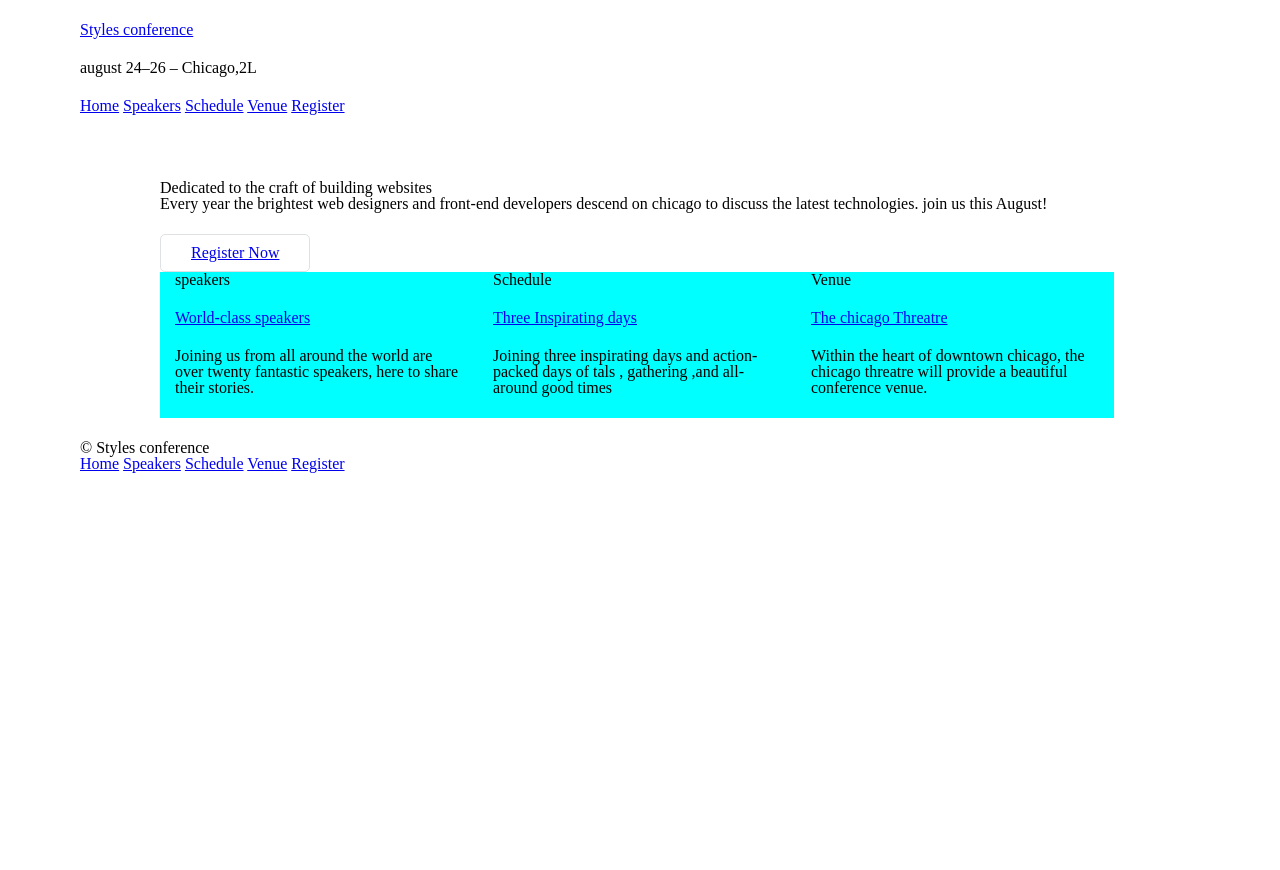
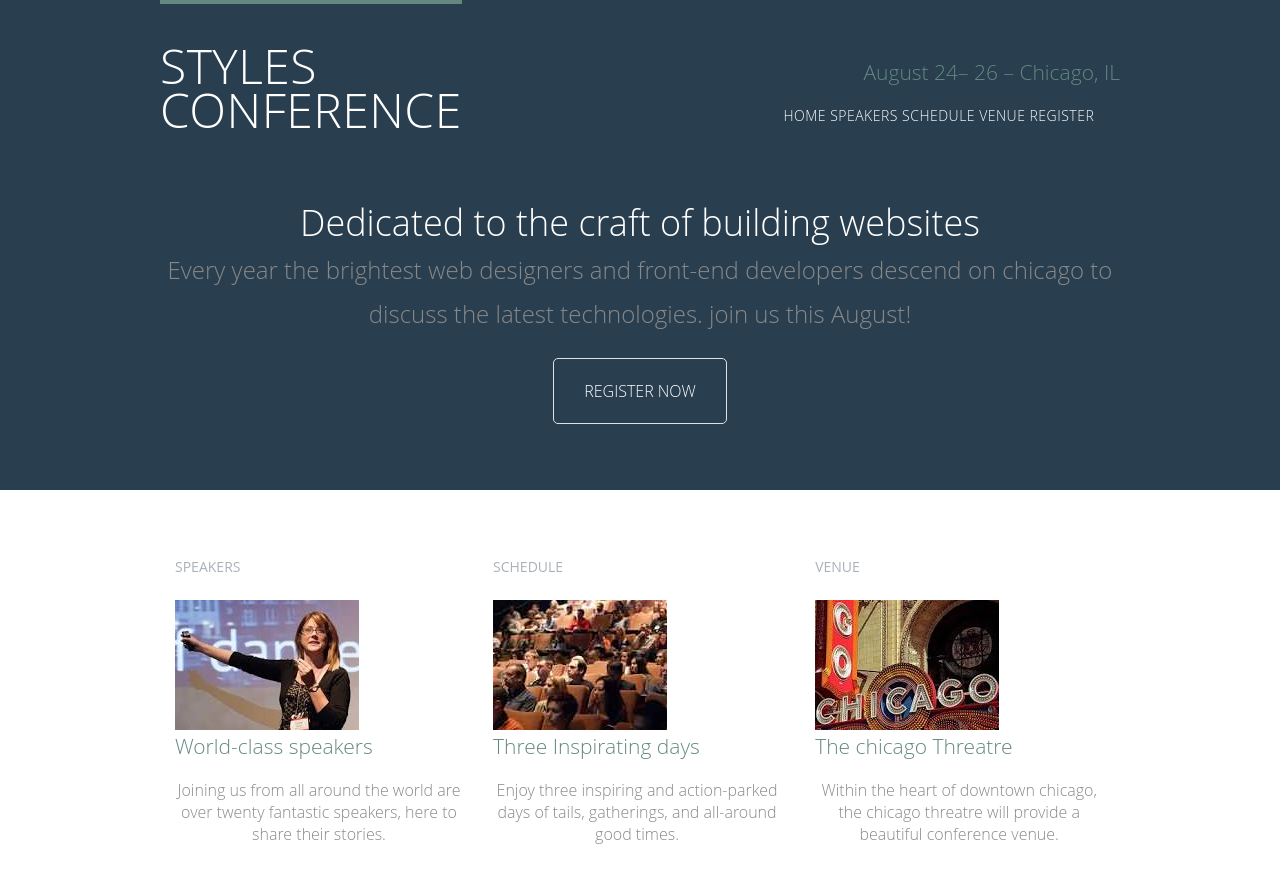
Before and after one commit to Mr-Ebong/Styles_conferences-oct-2023, a plain HTML site: page index.html in a window 1280 px wide. Shown: the top 870 px of the page. Before the commit the page ends 800 px from the top, so only its background shows below. Drawn offline with Linux system fonts and the light colour scheme.

Commit message:
creating styles conference web site

```diff
--- a/assets/stylesheets/main.css
+++ b/assets/stylesheets/main.css
@@ -1,6 +1,6 @@
  /* http://meyerweb.com/eric/tools/css/reset/
    v2.0 | 20110126
-   License: none (public domain) */
+   Lice se: none (public domain) */
 
 
 html, body, div, span, applet, object, iframe,
@@ -22,6 +22,7 @@ time, mark, audio, video {
 	font-size: 100%;
 	font: inherit;
 	vertical-align: baseline;
+
 }
 /* HTML5 display-role reset for older browsers */
 article, aside, details, figcaption, figure,
@@ -29,7 +30,17 @@ footer, header, hgroup, menu, nav, section {
 	display: block;
 }
 body {
-	line-height: 1;
+    background: #293f50;
+    color: #888;
+	font: 300 16px/22px "Lato", "Open Sans", "Helvetica Neue", Helvetica, Arial, sans-serif ;
+	font-weight: 100;
+
+}
+.primary-header a {
+	color:#fff;
+
+
+
 }
 ol, ul {
 	list-style: none;
@@ -73,6 +84,7 @@ table {
 	padding-left: 30px;
 	padding-right: 30px;
 
+
 }
 
 .grid,
@@ -86,17 +98,32 @@ table {
 
 .col-1-3 {
 	width: 30%;
-	background-color: aqua;
+
  }
 
 .col-2-3 {
 	width: 66.66%;
+
  }
 
 .col-2-3,
 .col-1-3 {
 	display: inline-block;
 	vertical-align: top;
+ }
+  /*
+===========================================================================================
+  row
+===========================================================================================
+ */
+ .row,
+ .row-alt{
+	min-width: 960px;
+ }
+
+ .row{
+	background: #fff;
+	padding: 66px 0 22px 0;
  }
 
 
@@ -110,21 +137,141 @@ table {
 	margin-bottom: 22px;
  }
 
+ h1, h2, h3, h4{
+	color: #648880;
+ }
+
+ .logo {
+      border-top: 4px solid #648880;
+	  font-size: 48px;
+	  line-height: 44px;
+	  padding: 40px 0 22px 0;
+	  letter-spacing: .5px;
+	  text-transform: uppercase;
+
+ }
+
+
+ .tagline {
+
+	margin: 66px 0 22px 80px;
+	/* text-align: right; */
+
+
+
+ }
+
+ h1{
+
+	font-size:36px;
+	line-height: 44px;
+ }
+
+ h2{
+
+	font-size:24px;
+	line-height: 50px;
+ }
+
+ h3{
+
+	font-size:21px;
+
+
+   }
+
+ h4{
+
+	font-size:18px ;
+ }
+
+ h5{
+
+	color: #a9b2b9;
+	font-size: 14px;
+	font-weight:400;
+	text-transform: uppercase;
+ }
+
+ strong {
+	font-weight: 400;
+
+ }
+
+ cite,em {
+	font-style: italic;
+
+ }
+
+ a {
+
+	color: #648880;
+	text-decoration: none;
+ }
+
+ a:hover {
+
+	color: #a9b2b9;
+
+ }
+
+ .primary-nav {
+	font-size: 14px;
+	font-weight: 400px;
+	letter-spacing: .5px;
+	text-transform: uppercase;
+	/* text-align: right; */
+
+
+ }
+
+ .primary-footer {
+	color: #648880;
+	font-size: 14px;
+	padding-bottom: 44px;
+	padding-top: 44px;
+ }
+
+ .primary-footer small {
+	float: left;
+	font-weight: 400;
+ }
+ .primary-header a,
+ .primary-footer a{
+	color: #fff;
+ }
+ .primary-header a:hover,
+ .primary-footer a:hover{
+	color: #648880;
+ }
+
+
   /*
 ===========================================================================================
   BUTTONS STYLES
 ===========================================================================================
  */
 
+
  .btn {
 	border-radius: 5px;
 	display: inline-block;
 	margin: 0;
+	color: #fff;
+	cursor:pointer;
+	letter-spacing: .5;
+	text-transform: uppercase;
  }
+
 
  .btn-alt {
 	border: 1px solid #dfe2e5;
 	padding: 10px 30px;
+
+ }
+ .btn-alt:hover{
+	background: #fff;
+	color: #648880;
  }
 
 /*
@@ -133,6 +280,70 @@ table {
 ===========================================================================================
 */
 
+body{
+	color: #888;
+	font: 300 16px/22px "open sans", "Helvetica neue", Helvetica,"Arial", "sans-serif" ;
+}
+
  .hero{
 	padding: 22px 80px 66px 80px;
+	line-height: 44px;
+	text-align: center;
  }
+
+ .hero h2{
+	font-size: 36px;
+	color: #fff;
+ }
+
+ .hero p {
+	font-size: 24px;
+	font-weight: 100;
+ }
+
+ .teaser a:hover h3 {
+	color: #a9b2b9   ;
+ }
+
+p {
+	text-align: center;
+}
+
+p a {
+	border-bottom: 1px solid #dfe2e5;
+}
+
+.nav {
+	/* text-align: right; */
+}
+
+.group{
+	display: flex;
+	justify-content: space-between;
+}
+
+.nav-element {
+	margin-top: -5px;
+}
+.lead{
+	text-align: center;
+}
+.lead p{
+	font-size: 21px;
+	line-height: 33px;
+}
+.row,
+.row-alt{
+	min-width: 960px;
+}
+.row{
+	background: #fff;
+	padding: 66px 0 44px 0;
+}
+.row-alt{
+	background: #cbe2c1;
+	background: -webkit-linear-gradient(to right, #a1d3b0, #f6f1d3);
+	background: -moz-linear-gradient(to right, #a1d3b0, #f6f1d3);
+	background: linear-gradient(to right, #a1d3b0, #f6f1d3);
+	padding: 44px 0 22px 0;
+}
--- a/index.html
+++ b/index.html
@@ -1,62 +1,75 @@
 <!DOCTYPE html>
 <html lang="en">
-
   <head>
-    <meta charset="UTF-8">
-    <meta name="viewport" content="width=device-width, initial-scale=1.0">
+    <meta charset="UTF-8" />
+    <meta name="viewport" content="width=device-width, initial-scale=1.0" />
     <title>Style conference</title>
-    <link rel="stylesheet" href="./assets/stylesheets/main.css">
+    <link rel="stylesheet" href="./assets/stylesheets/main.css" />
+    <link rel="stylesheet" href="https://fonts.googleapis.com/css?family=Lato:100, 300, 400">
   </head>
-
   <body>
-    <header class="hero">
-        <h1>
-            <a href="index.html">Styles conference</a>
+    <header class="container group primary-header">
+      <h1 class="logo">
+        <a href="index.html">STYLES<br />CONFERENCE</a>
       </h1>
-        <h3>august 24&ndash;26 &ndash; Chicago,2L</h3>
-        <nav>
+      <div class="nav-element">
+        <h3 class="tagline">August 24&ndash; 26 &ndash; Chicago, IL</h3>
+        <nav class="nav primary-nav">
           <a href="index.html">Home</a>
           <a href="speakers.html">Speakers</a>
           <a href="schedule.html">Schedule</a>
           <a href="venue.html">Venue</a>
           <a href="register.html">Register</a>
         </nav>
+      </div>
     </header>
-    <section class="container">
-
+    <section class="hero container">
       <h2>Dedicated to the craft of building websites</h2>
-        <p>Every year the brightest web designers and front-end developers descend on chicago to discuss the latest
-            technologies. join us this August!</p>
+      <p>
+        Every year the brightest web designers and front-end developers descend
+        on chicago to discuss the latest technologies. join us this August!
+      </p>
       <a class="btn btn-alt" href="./register.html">Register Now</a>
-
     </section>
 
-    <section class="grid">
-
-        <section class="col-1-3">
+    <section class="row">
+      <div class="grid">
+        <section class="teaser col-1-3">
           <h5>speakers</h5>
           <a href="Speakers.html">
+            <img src="./assets/Images/images.jpg" alt="speaker" />
             <h3>World-class speakers</h3>
           </a>
-            <p>Joining us from all around the world are over twenty fantastic speakers, here to share their stories.
+          <p>
+            Joining us from all around the world are over twenty fantastic
+            speakers, here to share their stories.
           </p>
-        </section><section class="col-1-3">
+        </section><section class="teaser col-1-3">
           <h5>Schedule</h5>
           <a href="schedule.html">
+            <img src="assets/Images/download (1).jpg" alt="schedule" />
             <h3>Three Inspirating days</h3>
           </a>
-            <p>Joining three inspirating days and action-packed days of tals , gathering ,and all-around good times </p>
-        </section><section class="col-1-3">
+          <p>
+            Enjoy three inspiring and action-parked days of tails, gatherings,
+            and all-around good times.
+          </p>
+        </section> <section class="teaser col-1-3">
           <h5>Venue</h5>
           <a href="Venue.html">
+            <img src="assets/Images/images (1).jpg" alt="venue" />
             <h3>The chicago Threatre</h3>
           </a>
-            <p>Within the heart of downtown chicago, the chicago threatre will provide a beautiful conference venue.</p>
+          <p>
+            Within the heart of downtown chicago, the chicago threatre will
+            provide a beautiful conference venue.
+          </p>
         </section>
+      </div>
     </section>
-    <footer class="hero">
+    <footer class="primary-footer container group">
       <small>&copy; Styles conference</small>
-        <nav>
+      <nav class="nav primary-nav">
         <a href="index.html">Home</a>
         <a href="speakers.html">Speakers</a>
         <a href="schedule.html">Schedule</a>
@@ -64,7 +77,5 @@
         <a href="register.html">Register</a>
       </nav>
     </footer>
-
   </body>
-
 </html>
```
Also changed, not shown: register.html (+15 -9 lines), schedule.html (+17 -8 lines), speakers.html (+19 -8 lines), venue.html (+18 -10 lines), assets/Images/download (1).jpg (added), assets/Images/images (1).jpg (added), assets/Images/images.jpg (added). Lines whose indentation alone changed are shown as unchanged.
